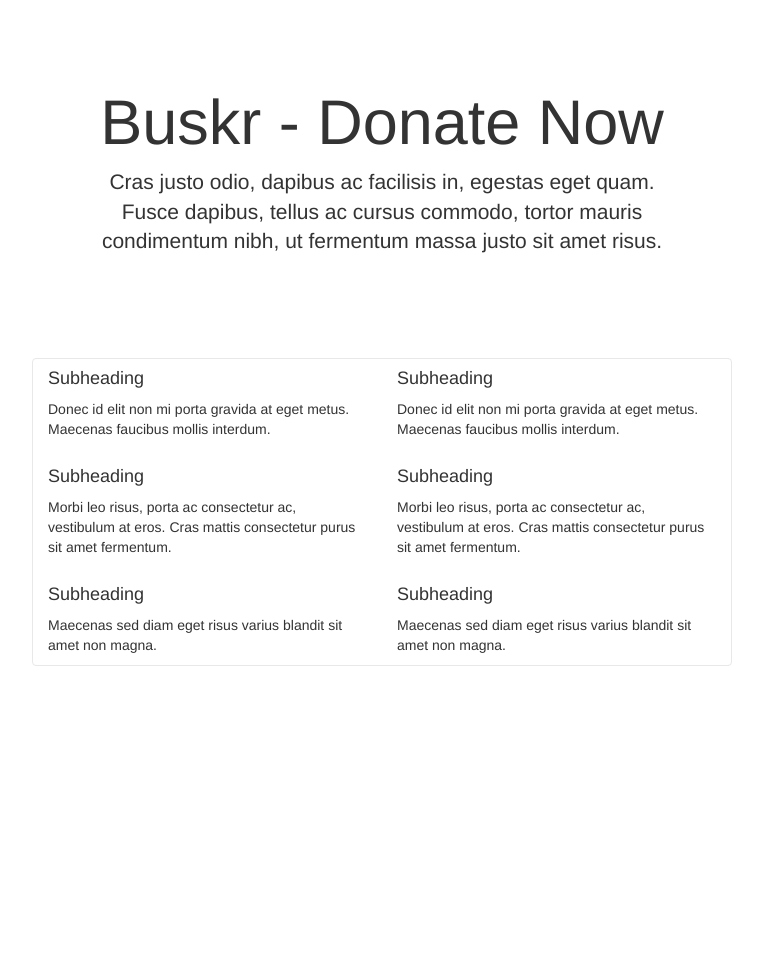
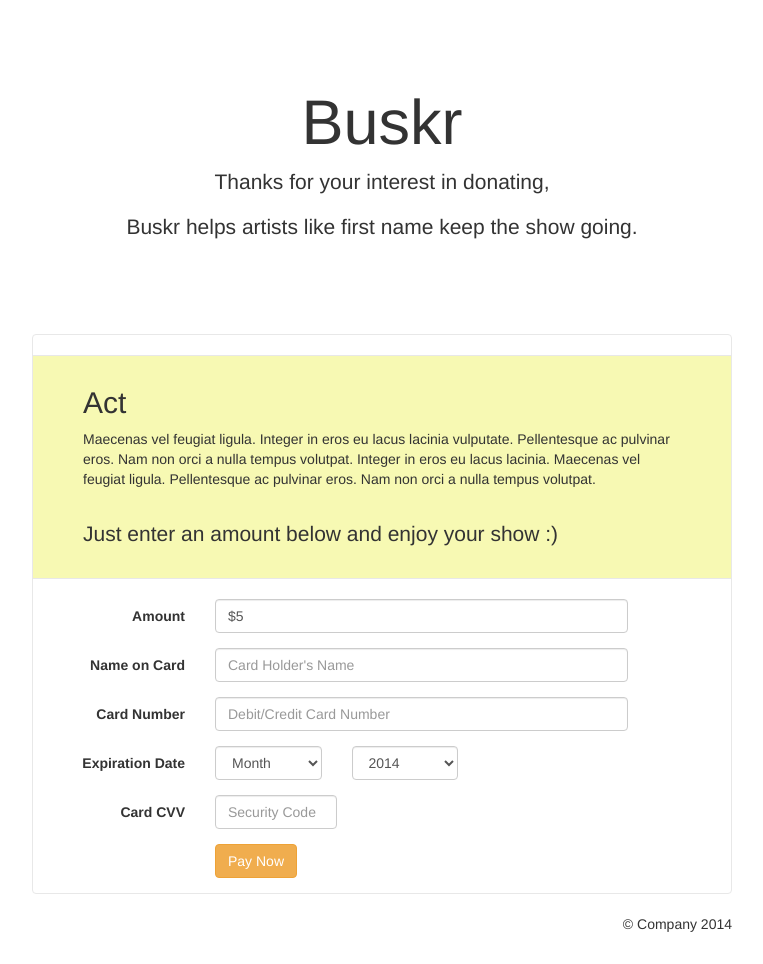
Before and after one commit to ryanwilsonperkin/buskr, a Django app: template gryphon/templates/donate.html in a window 1280 px wide. Shown: the whole page, without its empty margins (258-1021 px from the left). Before the commit the page ends 666 px from the top, so only its background shows below. Run offline with Django 3.2, Linux system fonts and the light colour scheme; the template is opened without the code that fills it, so the values that code supplies are empty; some libraries are stand-ins or nearby versions.

Commit message:
set up the initial badass donate page with credit card style

```diff
--- a/gryphon/templates/donate.html
+++ b/gryphon/templates/donate.html
@@ -2,39 +2,100 @@
 
 {% load staticfiles %}
 
-{% block title %}Donate today!{% endblock %}
+{% block pagecss %}<link rel="stylesheet" href="{% static "css/donatestyle.css" %}">{% endblock %}
 
-{% block pagecss %}<link rel="stylesheet" href="{% static "css/donatestyle.css" %}">{% endblock %}
+{% block title %}Thanks for your interest in donating{% endblock %}
 
 {% block content %}
 <div class="container">
     <div class="jumbotron">
-        <h1>Buskr - Donate Now</h1>
-        <p class="lead">Cras justo odio, dapibus ac facilisis in, egestas eget quam. Fusce dapibus, tellus ac cursus commodo, tortor mauris condimentum nibh, ut fermentum massa justo sit amet risus.</p>
+        <h1>Buskr</h1>
+        <p class="lead">Thanks for your interest in donating,</p>
+        <p class="lead">Buskr helps artists like first name keep the show going. </p>
+    </div>
+
+   <div class="row marketing">
+
+        <div id="about" class="col-lg-9">
+        	<h2 style="padding-top:10px;">Act</h2>
+	        <p>
+	            Maecenas vel feugiat ligula. Integer in eros eu lacus lacinia vulputate. Pellentesque ac pulvinar eros. Nam non orci a nulla tempus volutpat.
+	            Integer in eros eu lacus lacinia. Maecenas vel feugiat ligula. Pellentesque ac pulvinar eros. Nam non orci a nulla tempus volutpat.
+	        </p>
+	        <p class="lead" style="padding-top:20px;">Just enter an amount below and enjoy your show :)</p>
+        </div>
+        <form class="form-horizontal" role="form" id="credit_form">
+        	<div class="form-group">
+		        <label class="col-sm-3 control-label" for="amount">Amount</label>
+		        <div class="col-sm-9">
+		          <input type="text" class="form-control" name="amound" id="amount" value="$5">
+		        </div>
+		      </div>
+		      <div class="form-group">
+		        <label class="col-sm-3 control-label" for="card-holder-name">Name on Card</label>
+		        <div class="col-sm-9">
+		          <input type="text" class="form-control" name="card-holder-name" id="card-holder-name" placeholder="Card Holder's Name">
+		        </div>
+		      </div>
+		      <div class="form-group">
+		        <label class="col-sm-3 control-label" for="card-number">Card Number</label>
+		        <div class="col-sm-9">
+		          <input type="text" class="form-control" name="card-number" id="card-number" placeholder="Debit/Credit Card Number">
+		        </div>
+		      </div>
+		      <div class="form-group">
+		        <label class="col-sm-3 control-label" for="expiry-month">Expiration Date</label>
+		        <div class="col-sm-9">
+		          <div class="row">
+		            <div class="col-xs-3">
+		              <select class="form-control col-sm-2" name="expiry-month" id="expiry-month">
+		                <option>Month</option>
+		                <option value="01">Jan (01)</option>
+		                <option value="02">Feb (02)</option>
+		                <option value="03">Mar (03)</option>
+		                <option value="04">Apr (04)</option>
+		                <option value="05">May (05)</option>
+		                <option value="06">June (06)</option>
+		                <option value="07">July (07)</option>
+		                <option value="08">Aug (08)</option>
+		                <option value="09">Sep (09)</option>
+		                <option value="10">Oct (10)</option>
+		                <option value="11">Nov (11)</option>
+		                <option value="12">Dec (12)</option>
+		              </select>
+		            </div>
+		            <div class="col-xs-3">
+		              <select class="form-control" name="expiry-year">
+		                <option value="14">2014</option>
+		                <option value="15">2015</option>
+		                <option value="16">2016</option>
+		                <option value="17">2017</option>
+		                <option value="18">2018</option>
+		                <option value="19">2019</option>
+		                <option value="20">2020</option>
+		                <option value="21">2021</option>
+		                <option value="22">2022</option>
+		                <option value="23">2023</option>
+		              </select>
+		            </div>
+		          </div>
+		        </div>
+		      </div>
+		      <div class="form-group">
+		        <label class="col-sm-3 control-label" for="cvv">Card CVV</label>
+		        <div class="col-sm-3">
+		          <input type="text" class="form-control" name="cvv" id="cvv" placeholder="Security Code">
+		        </div>
+		      </div>
+		      <div class="form-group">
+		        <div class="col-sm-offset-3 col-sm-9">
+		          <button type="button" class="btn btn-warning">Pay Now</button>
+		        </div>
+		      </div>
+		  </form>
       </div>
-
-      <div class="row marketing">
-        <div class="col-lg-6">
-          <h4>Subheading</h4>
-          <p>Donec id elit non mi porta gravida at eget metus. Maecenas faucibus mollis interdum.</p>
-
-          <h4>Subheading</h4>
-          <p>Morbi leo risus, porta ac consectetur ac, vestibulum at eros. Cras mattis consectetur purus sit amet fermentum.</p>
-
-          <h4>Subheading</h4>
-          <p>Maecenas sed diam eget risus varius blandit sit amet non magna.</p>
-        </div>
-
-        <div class="col-lg-6">
-          <h4>Subheading</h4>
-          <p>Donec id elit non mi porta gravida at eget metus. Maecenas faucibus mollis interdum.</p>
-
-          <h4>Subheading</h4>
-          <p>Morbi leo risus, porta ac consectetur ac, vestibulum at eros. Cras mattis consectetur purus sit amet fermentum.</p>
-
-          <h4>Subheading</h4>
-          <p>Maecenas sed diam eget risus varius blandit sit amet non magna.</p>
-        </div>
+      <div class="footer">
+      	<p>&copy; Company 2014</p>
       </div>
  </div>
 {% endblock %}
--- a/gryphon/templates/share.html
+++ b/gryphon/templates/share.html
@@ -2,9 +2,9 @@
 
 {% load staticfiles %}
 
-{% block title %}Start collecting money today!{% endblock %}
+{% block pagecss %}<link rel="stylesheet" href="{% static "css/sharestyle.css" %}">{% endblock %}
 
-{% block pagecss %}<link rel="stylesheet" href="{% static "css/sharestyle.css" %}">{% endblock %}
+{% block title %}Start collecting your donations{% endblock %}
 
 {% block content %}
     <div class="navbar navbar-inverse navbar-fixed-top" role="navigation">
--- a/static/css/donatestyle.css
+++ b/static/css/donatestyle.css
@@ -5,32 +5,19 @@ body {
 }
 
 /* Everything but the jumbotron gets side spacing for mobile first views */
-.header,
-.marketing,
-.footer {
-  padding-right: 15px;
-  padding-left: 15px;
+.marketing{
+ padding-left:20px;
+ padding-right:20px;
 }
-
-/* Custom page header */
-.header {
-  border-bottom: 1px solid #e5e5e5;
+#about{
+	margin-top:20px;
+	margin-bottom:20px;
+	padding:0px 50px 10px 50px;
+	border-top:1px solid #e8e8e8;
+	border-bottom:1px solid #e8e8e8;
+	background-color:#f7f9b3;
+	width:100%;
 }
-/* Make the masthead heading the same height as the navigation */
-.header h3 {
-  padding-bottom: 19px;
-  margin-top: 0;
-  margin-bottom: 0;
-  line-height: 40px;
-}
-
-/* Custom page footer */
-.footer {
-  padding-top: 19px;
-  color: #777;
-  border-top: 1px solid #e5e5e5;
-}
-
 /* Customize container */
 @media (min-width: 768px) {
   .container {
@@ -40,7 +27,10 @@ body {
 .container-narrow > hr {
   margin: 30px 0;
 }
-
+.footer{
+	margin-top:20px;
+	text-align: right;
+}
 /* Main marketing message and sign up button */
 .jumbotron {
   text-align: center;
@@ -48,36 +38,32 @@ body {
   background-color:#ffffff;
 }
 .jumbotron .btn {
-  padding: 14px 24px;
+  padding: 14px 14px;
   font-size: 21px;
 }
 
 /* Supporting marketing content */
 .marketing {
-  margin: 40px 0;
+  margin: 10px 0;
   -webkit-border-radius: 4px;
   -moz-border-radius: 4px;
   border-radius: 4px;
   border:1px solid #e8e8e8;
-  background-color:#;
 }
 .marketing p + h4 {
   margin-top: 28px;
+}
+.marketing input{
+	width:80%;
 }
 
 /* Responsive: Portrait tablets and up */
 @media screen and (min-width: 768px) {
   /* Remove the padding we set earlier */
-  .header,
-  .marketing,
-  .footer {
-    padding-right: 0;
-    padding-left: 0;
-  }
-  /* Space out the masthead */
-  .header {
-    margin-bottom: 30px;
-  }
+  .marketing{
+    padding-right: 0px;
+    padding-left: 0px;
+ }
   /* Remove the bottom border on the jumbotron for visual effect */
   .jumbotron {
     border-bottom: 0;
```
